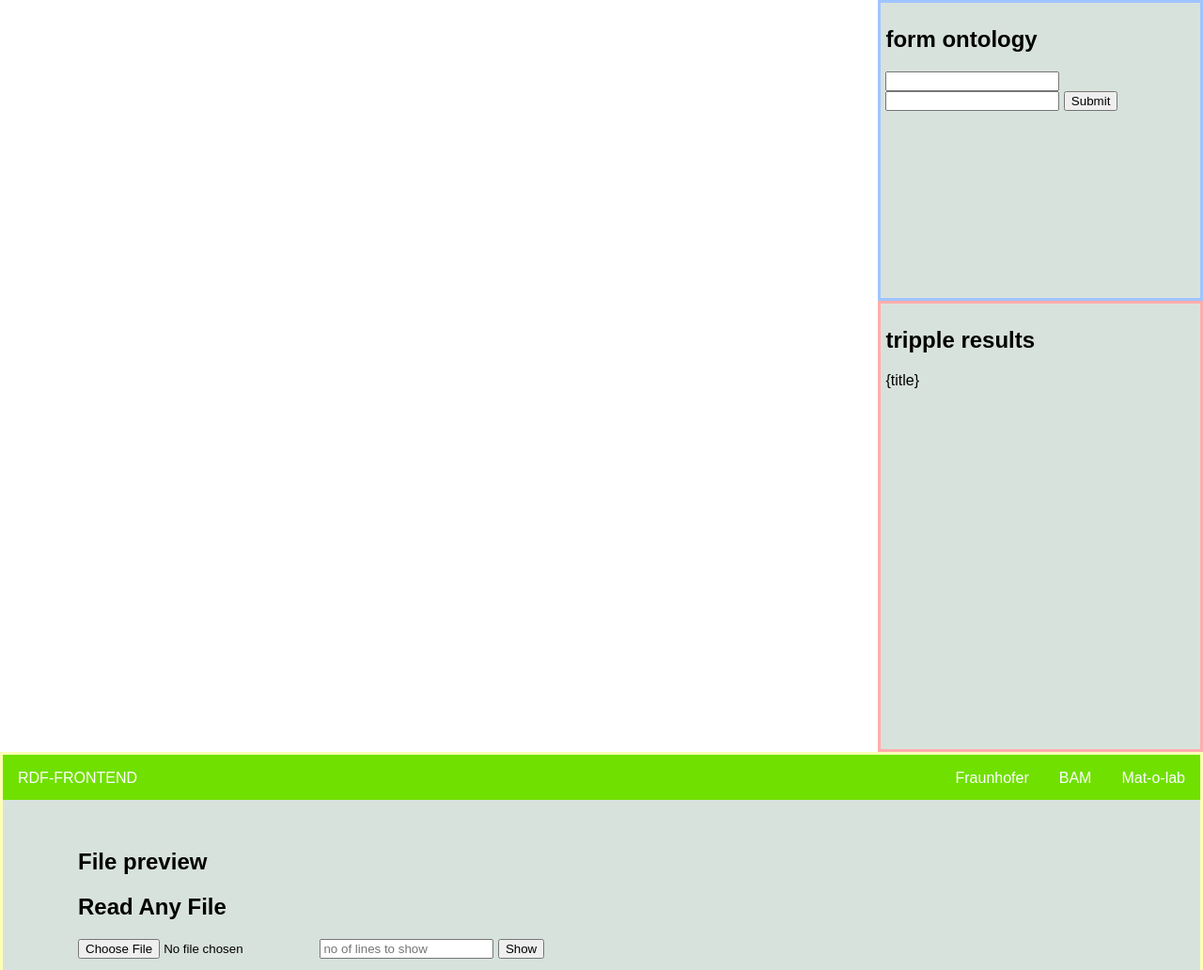
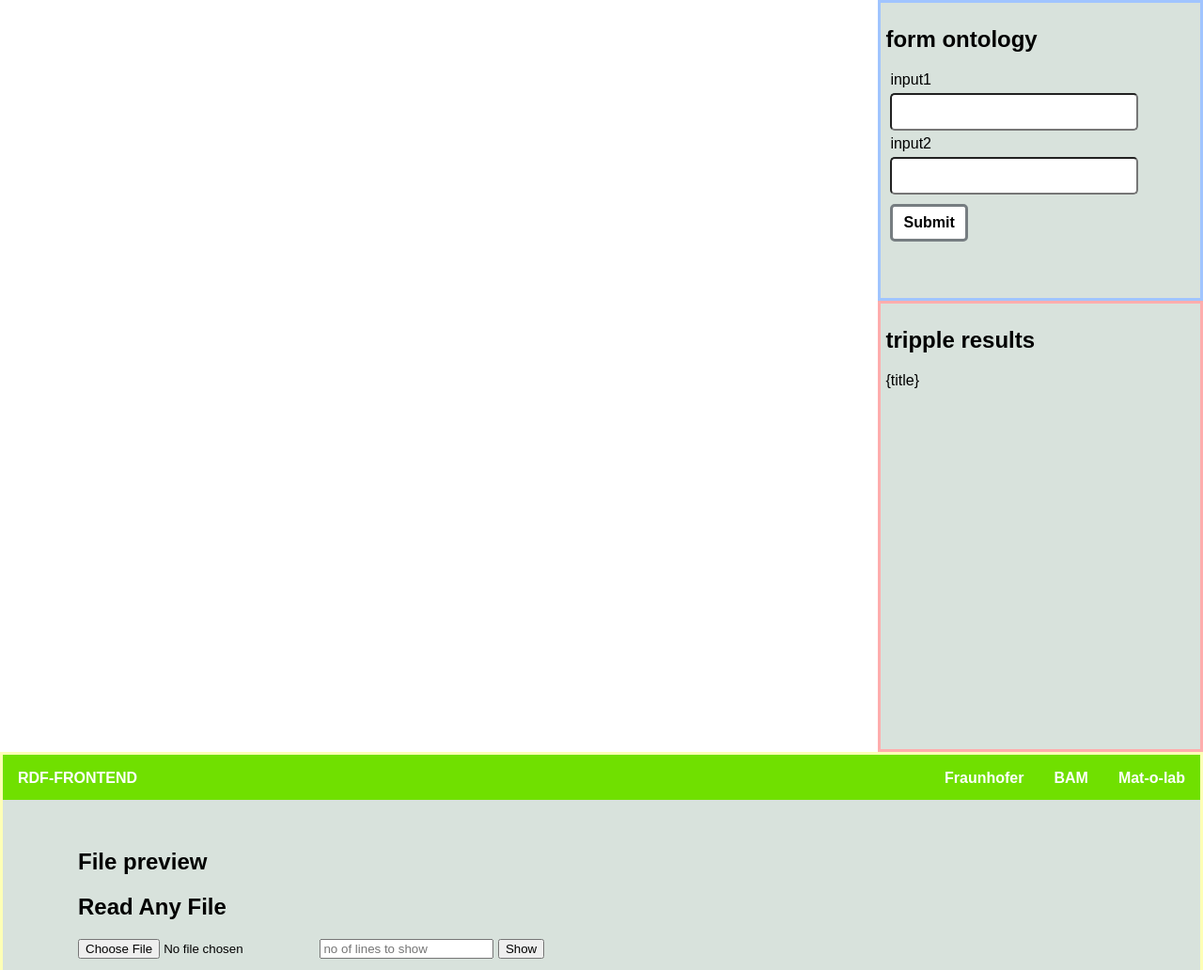
Before and after one commit to awi2004/RdfMapper, a Flask app: template rdfdataextraction-master/templates/test_regex_file.html in a window 1280 px wide. Shown: the top 1032 px of the page at 94% size. Run offline with Flask 2, Linux system fonts and the light colour scheme; the template is opened without the code that fills it, so the values that code supplies are empty.

Commit message:
change color, integrate with flask

```diff
--- a/rdfdataextraction-master/app.py
+++ b/rdfdataextraction-master/app.py
@@ -312,7 +312,17 @@
 
 @app.route('/test_read', methods=['GET', 'POST'])
 def test_read():
+    BMWD = Namespace('https://www.materials.fraunhofer.de/ontologies/BWMD_ontology/mid#')
+    UNIT = Namespace('http://www.ontologyrepository.com/CommonCoreOntologies/Mid/InformationEntityOntology')#http://www.qudt.org/2.1/vocab/unit
+    BS = Namespace('https://w3id.org/def/basicsemantics-owl#')
+
+    g = Graph()
+    g.namespace_manager = NamespaceManager(Graph())
+    g.namespace_manager.bind('unit', UNIT)
+    g.namespace_manager.bind('bs', BS)
+    g.namespace_manager.bind('bmwd', BMWD)
     # file to reads
+
     if request.method == 'POST':
         file = request.form['upload-file']
         no_of_lines = int(request.form['no_of_rows_csv'])
--- a/rdfdataextraction-master/static/style.css
+++ b/rdfdataextraction-master/static/style.css
@@ -7,6 +7,19 @@
   float: right;
 }
 
+input[type="text"] {
+  font-size: 1em;
+}
+
+button {
+  margin: 5px;
+  width: 25%;
+  border: 3px solid #767d81;
+  border-radius: 5px;
+  font-size: 1em;
+  font-weight: bold;
+  background-color: white;
+}
 /* sidebar menu css */
 
 .sidebar-menu {
@@ -31,6 +44,37 @@
   float: right;
   vertical-align: top;
   padding: 5px;
+  display: inline-block;
+}
+
+.sidebar-menu .form-ontology input,
+label {
+  margin: 5px;
+  width: 80%;
+  height: 2.5em;
+  border-radius: 5px;
+  box-sizing: border-box;
+  transition: all 0.2s ease-out;
+}
+
+.sidebar-menu .form-ontology input:hover {
+  border: 3px solid blue;
+}
+.sidebar-menu .form-ontology .submit-btn {
+  margin: 5px;
+  width: 25%;
+  border: 3px solid #767d81;
+  border-radius: 5px;
+  font-size: 1em;
+  font-weight: bold;
+  background-color: white;
+  transition: all 0.5s ease-out;
+}
+
+.sidebar-menu .form-ontology .submit-btn:hover {
+  cursor: pointer;
+  background-color: blue;
+  color: white;
 }
 
 .sidebar-menu .tripple-show {
--- a/rdfdataextraction-master/templates/test_regex_file.html
+++ b/rdfdataextraction-master/templates/test_regex_file.html
@@ -4,9 +4,9 @@
     <meta charset="UTF-8">
     <meta http-equiv="X-UA-Compatible" content="IE=edge">
     <meta name="viewport" content="width=device-width, initial-scale=1.0">
-    <link rel="stylesheet" href="style.css">
     <link href="https://fonts.googleapis.com/icon?family=Material+Icons"
       rel="stylesheet">
+    <link rel="shortcut icon" href="#">
     <link rel="stylesheet" type= "text/css" href="{{ url_for('static', filename='style.css') }}">
     <title>basic sidebar menu</title>
 </head>
@@ -21,10 +21,17 @@
                 <h1>
                     form ontology
                 </h1>
-                <div v-show="true">
-                    <input type="text" name="input1">
+                <div v-show="true" >
+                    <label for="input1">input1</label>
+                    <br>
+                    <input type="text" name="input1" :value="title">
+                    <br>
+                    <label for="input2">input2</label>
+                    <br>
                     <input type="text" name="input2">
-                    <button type="submit">Submit</button>
+                    <br>
+                    <input type="submit" name="show_tripple_submit" value="Submit" class="submit-btn">
+                    <!-- <button type="submit">Submit</button> -->
                 </div>
             </div>
 
@@ -41,10 +48,10 @@
         <!-- navbar -->
             <nav>
                 <ul>
-                    <li>RDF-FRONTEND</li>
-                    <li><a href="#">Mat-o-lab</a> </li>
-                    <li><a href="#">BAM</a></li>
-                    <li><a href="#">Fraunhofer</a></li>
+                    <li><strong>RDF-FRONTEND</strong></li>
+                    <li><a href="#"><strong>Mat-o-lab</strong></a> </li>
+                    <li><a href="https://www.bam.de/Navigation/DE/Home/home.html" target="_blank"><strong>BAM</strong></a></li>
+                    <li><a href="https://www.imws.fraunhofer.de/" target="_blank"><strong>Fraunhofer</strong></a></li>
                 </ul>
             </nav>
         <!--  -->
@@ -53,14 +60,16 @@
                 <h2>Read Any File</h2>
                 <input type="file" name="upload-file">
                 <input type="number" name="no_of_rows_csv" placeholder="no of lines to show"/>
-                <input type="submit" name="" value="Show">
+                <input type="submit" name="read_file_submit" value="Show">
             </form>
-            <div @click="toggleMenu" id="toggle-button">
+            <div id="toggle-button">
                 <ul style="list-style-type: none;">
                     <li
                         v-for="(value,index) in values"
                         :key="index"
                         v-on:click="toggleMenu(index)"
+
+                        v-bind:style='[value.opened? {"background-color": "#d8e2dc"}:{"background-color": "#e9c46a"}]'
                     >
                     {value.value}
 
```
